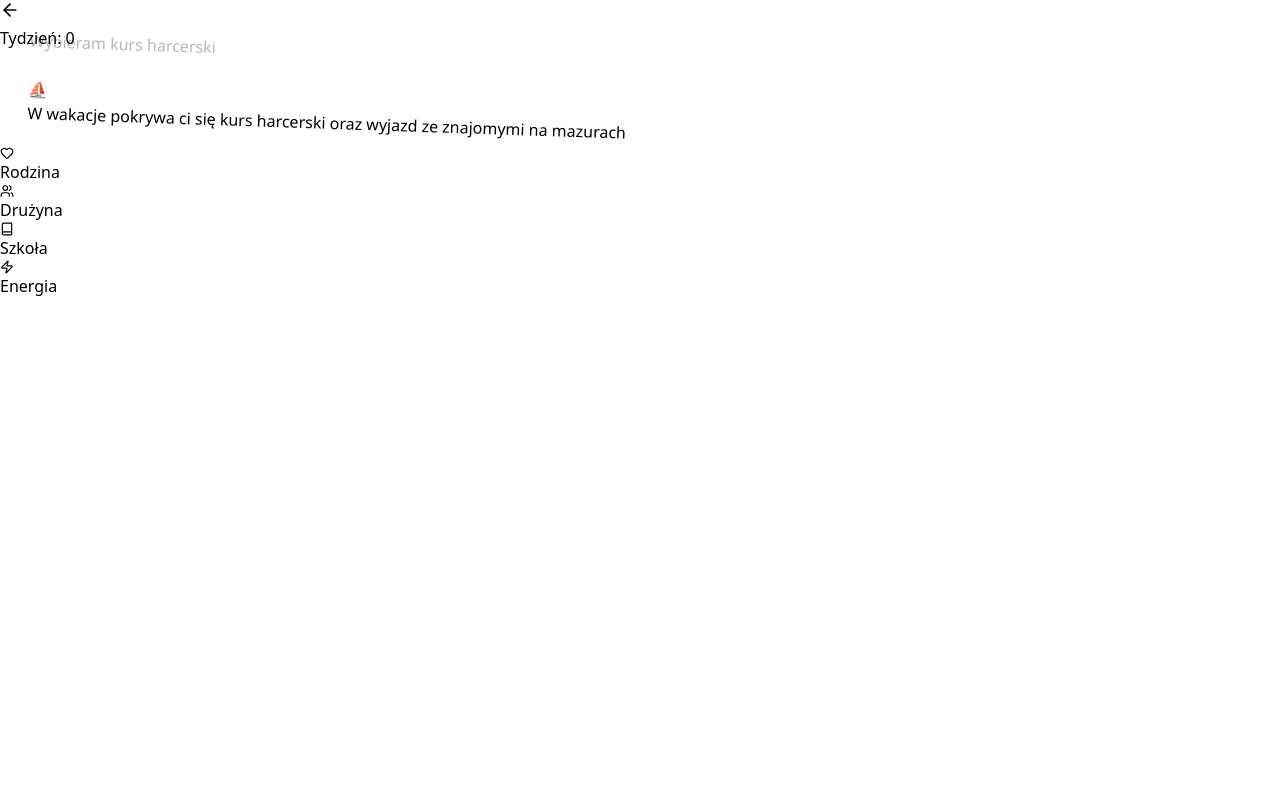
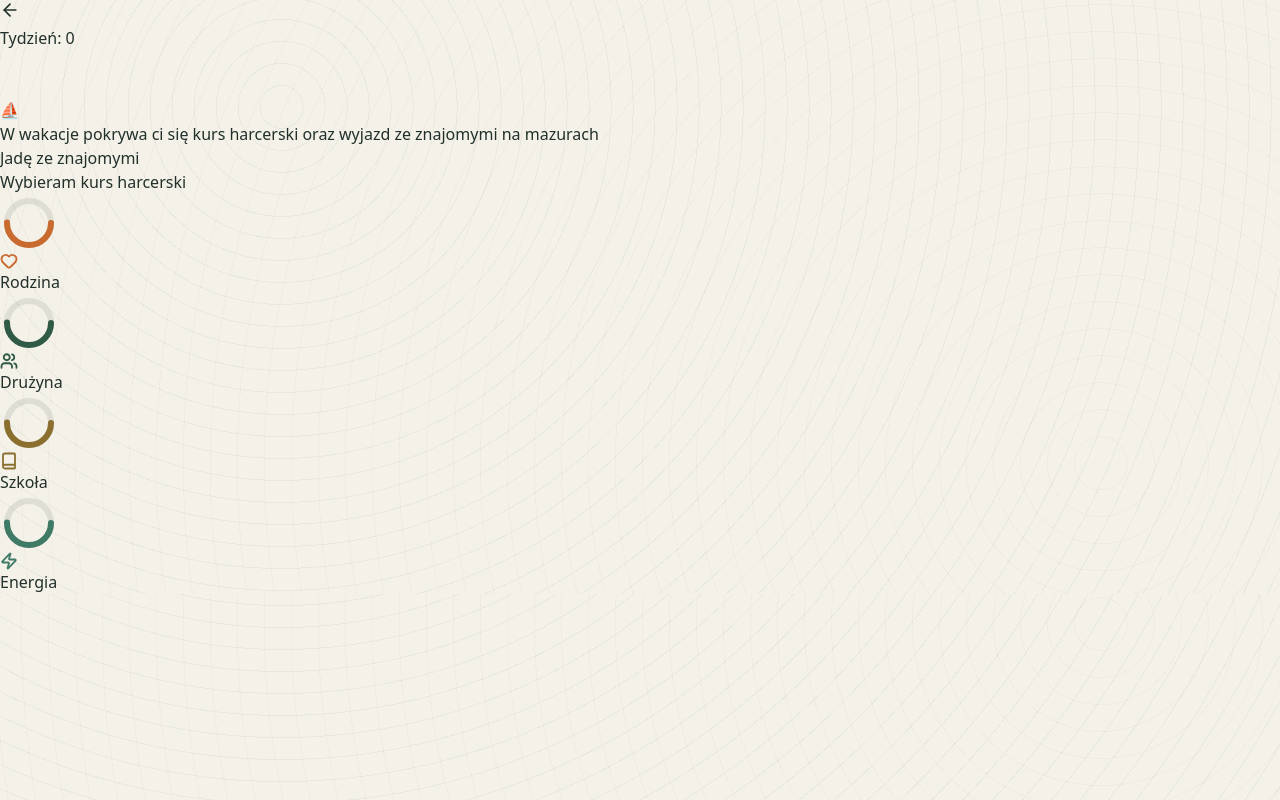
Before and after one commit to jfpio/scout-life-balance, a React (Vite) app: page /game in a window 1280 px wide. Built offline with nearby package versions, Linux system fonts and the light colour scheme.

Commit message:
Apply standalone visual redesign

```diff
--- a/src/components/Layout.tsx
+++ b/src/components/Layout.tsx
@@ -7,9 +7,8 @@ interface LayoutProps {
 
 export const Layout: React.FC<LayoutProps> = ({ children, className = '' }) => {
   return (
-    <div className="min-h-screen bg-gray-100 flex justify-center items-center font-sans text-gray-900">
-      {/* Mobile container: max-w-md, full height on mobile, shadow on desktop */}
-      <div className={`w-full max-w-md h-screen sm:h-[800px] sm:max-h-screen bg-white sm:rounded-3xl shadow-xl overflow-hidden flex flex-col relative ${className}`}>
+    <div className="slb-bg min-h-screen flex justify-center items-stretch text-[var(--slb-ink)]">
+      <div className={`w-full max-w-[430px] min-h-screen h-screen overflow-hidden flex flex-col relative ${className}`}>
         {children}
       </div>
     </div>
--- a/src/components/ResourceBar.tsx
+++ b/src/components/ResourceBar.tsx
@@ -19,50 +19,55 @@ export const ResourceBar: React.FC<ResourceBarProps> = ({
   className = '',
   previewChange = 0
 }) => {
-  // Determine if we should show a preview indicator
   const isPreview = previewChange !== 0;
   const isPositive = previewChange > 0;
+  const normalizedValue = Math.max(0, Math.min(100, value));
+  const circumference = 2 * Math.PI * 22;
+  const strokeDashoffset = circumference - (normalizedValue / 100) * circumference;
 
   return (
-    <div className={`flex flex-col gap-1 w-full ${className}`}>
-      <div className="flex justify-between items-center text-xs font-medium text-gray-500 px-1">
-        <span className="flex items-center gap-1">
-          <Icon size={14} className={color.replace('bg-', 'text-')} />
-          {label}
-        </span>
-      </div>
-
-      <div className="h-3 w-full bg-gray-100 rounded-full overflow-hidden relative">
-        {/* Background Bar (Current Value) */}
-        <motion.div
-          className={`h-full ${color} absolute left-0 top-0 z-10`}
-          initial={{ width: `${value}%` }}
-          animate={{ width: `${value}%` }}
-          transition={{ type: "spring", stiffness: 100, damping: 20 }}
-        />
-
-        {/* Preview Indicator (Overlay Tint) - instead of exact width, just tint the whole bar or show a small glimmer?
-            User said: "widział na zielono/czerwono czy karta daje plus czy minus".
-            Let's just use the icon indicator below and maybe a subtle border or icon change.
-            Actually, let's remove the width preview entirely to be safe about "exact points".
-        */}
-      </div>
-
-      {/* Change Indicator */}
-      <div className="h-4 relative flex justify-end">
+    <div className={`flex flex-col items-center gap-1 ${className}`}>
+      <div className="relative grid size-[62px] place-items-center">
+        <svg className="-rotate-90" width="58" height="58" viewBox="0 0 58 58" aria-hidden="true">
+          <circle
+            cx="29"
+            cy="29"
+            r="22"
+            fill="none"
+            stroke="rgba(33,48,42,0.1)"
+            strokeWidth="6"
+          />
+          <motion.circle
+            cx="29"
+            cy="29"
+            r="22"
+            fill="none"
+            stroke={color}
+            strokeWidth="6"
+            strokeLinecap="round"
+            strokeDasharray={circumference}
+            initial={{ strokeDashoffset: circumference }}
+            animate={{ strokeDashoffset }}
+            transition={{ type: "spring", stiffness: 100, damping: 20 }}
+          />
+        </svg>
+        <div className="absolute grid size-10 place-items-center rounded-full bg-white shadow-sm">
+          <Icon size={18} style={{ color }} strokeWidth={2.4} />
+        </div>
         <AnimatePresence>
           {isPreview && (
             <motion.div
-              initial={{ opacity: 0, y: 5 }}
-              animate={{ opacity: 1, y: 0 }}
-              exit={{ opacity: 0, y: 5 }}
-              className={`text-lg font-bold absolute -top-1 ${isPositive ? 'text-green-500' : 'text-red-500'}`}
-            >
-              {(isPositive ? '▲' : '▼').repeat(Math.min(3, Math.abs(previewChange)))}
-            </motion.div>
+              initial={{ opacity: 0, scale: 0.7 }}
+              animate={{ opacity: 1, scale: 1 }}
+              exit={{ opacity: 0, scale: 0.7 }}
+              className={`absolute -right-1 top-1 size-4 rounded-full border-2 border-white ${isPositive ? 'bg-emerald-500' : 'bg-[var(--slb-orange)]'}`}
+            />
           )}
         </AnimatePresence>
       </div>
+      <span className="font-display text-[10px] font-bold uppercase tracking-[0.08em] text-[var(--slb-muted)]">
+        {label}
+      </span>
     </div>
   );
 };
--- a/src/components/SwipeCard.tsx
+++ b/src/components/SwipeCard.tsx
@@ -24,8 +24,8 @@ export const SwipeCard: React.FC<SwipeCardProps> = ({
   const rotate = useTransform(x, [-150, 0, 150], [-10, 0, 10]);
 
   // Opacity for choice indicators
-  const leftOpacity = useTransform(x, [0, -100], [0, 1]);
-  const rightOpacity = useTransform(x, [0, 100], [0, 1]);
+  const leftOpacity = useTransform(x, [-120, -45], [1, 0]);
+  const rightOpacity = useTransform(x, [45, 120], [0, 1]);
 
   // Optional: Background color shift based on swipe?
   // const bg = useTransform(x, [-150, 0, 150], ["rgb(255, 230, 230)", "rgb(255, 255, 255)", "rgb(230, 255, 230)"]);
@@ -115,44 +115,54 @@ export const SwipeCard: React.FC<SwipeCardProps> = ({
       onDrag={handleDrag}
       animate={controls}
       style={{ x, rotate }}
-      className="absolute w-full max-w-[320px] h-full bg-white rounded-2xl shadow-xl border border-gray-100 flex flex-col items-center justify-between p-6 cursor-grab active:cursor-grabbing touch-none select-none"
+      className="card-enter absolute h-full w-full max-w-[326px] cursor-grab select-none touch-none overflow-hidden rounded-[32px] border border-[var(--slb-line)] bg-[var(--slb-card)] p-5 shadow-[0_22px_60px_rgba(33,48,42,0.16)] active:cursor-grabbing"
     >
-      {/* Choice Indicators (Overlay) */}
       <motion.div
         style={{ opacity: rightOpacity }}
-        className="absolute top-8 left-8 border-4 border-indigo-500 text-indigo-600 rounded-lg px-4 py-2 font-bold text-2xl transform -rotate-12 z-20 pointer-events-none bg-white/90 backdrop-blur-sm"
+        className="pointer-events-none absolute left-5 top-8 z-20 max-w-[136px] -rotate-12 rounded-2xl border-[3px] border-[var(--slb-pine)] bg-white/90 px-3 py-2 text-center font-display text-sm font-black uppercase leading-tight text-[var(--slb-pine)] shadow-sm backdrop-blur-sm"
       >
         {card.rightChoice.text}
       </motion.div>
       <motion.div
         style={{ opacity: leftOpacity }}
-        className="absolute top-8 right-8 border-4 border-amber-500 text-amber-600 rounded-lg px-4 py-2 font-bold text-2xl transform rotate-12 z-20 pointer-events-none bg-white/90 backdrop-blur-sm"
+        className="pointer-events-none absolute right-5 top-8 z-20 max-w-[136px] rotate-12 rounded-2xl border-[3px] border-[var(--slb-orange)] bg-white/90 px-3 py-2 text-center font-display text-sm font-black uppercase leading-tight text-[var(--slb-orange)] shadow-sm backdrop-blur-sm"
       >
         {card.leftChoice.text}
       </motion.div>
 
-      {/* Card Content */}
-      <div className="w-full flex-1 flex flex-col items-center justify-center gap-6">
+      <div className="flex h-full w-full flex-col items-center justify-between gap-4 rounded-[24px] border border-[rgba(33,48,42,0.08)] bg-[linear-gradient(180deg,#fff_0%,#fbfaf6_100%)] p-4">
         {card.image && (
-            <div className={`w-full ${card.image.length < 5 ? 'h-32 flex items-center justify-center bg-indigo-50' : 'h-40 bg-gray-100'} rounded-xl mb-2 overflow-hidden`}>
+            <div className={`w-full ${card.image.length < 5 ? 'min-h-[132px] flex items-center justify-center bg-[#F0EEE4]' : 'h-[154px] bg-[#F0EEE4]'} overflow-hidden rounded-[24px] border border-[var(--slb-line)]`}>
                 {card.image.length < 5 ? (
-                    <span className="text-6xl">{card.image}</span>
+                    <span className="text-6xl leading-none">{card.image}</span>
                 ) : (
                     <img src={card.image} alt={imageAlt} className="w-full h-full object-cover" />
                 )}
             </div>
         )}
 
-        {/* If no image, maybe a placeholder icon or larger text */}
         {!card.image && (
-             <div className="w-full h-32 bg-indigo-50 rounded-xl flex items-center justify-center mb-2">
-                <span className="text-4xl">🤔</span>
+             <div className="flex min-h-[132px] w-full items-center justify-center rounded-[24px] border border-[var(--slb-line)] bg-[#F0EEE4]">
+                <span className="text-5xl leading-none">🤔</span>
              </div>
         )}
 
-        <h3 className="text-xl font-medium text-center text-gray-800 leading-relaxed">
+        <h3 className="flex flex-1 items-center px-1 text-center font-display text-[clamp(1.3rem,7vw,1.9rem)] font-black leading-[1.05] text-[var(--slb-ink)]">
           {card.description}
         </h3>
+
+        <div className="grid w-full grid-cols-2 gap-3">
+          <div className="min-h-[58px] rounded-2xl border border-[rgba(201,106,46,0.18)] bg-[#FFF4EA] px-3 py-2 text-center">
+            <p className="break-words font-display text-[11px] font-black uppercase leading-tight text-[var(--slb-orange)]">
+              {card.leftChoice.text}
+            </p>
+          </div>
+          <div className="min-h-[58px] rounded-2xl border border-[rgba(47,90,69,0.18)] bg-[#EEF5EF] px-3 py-2 text-center">
+            <p className="break-words font-display text-[11px] font-black uppercase leading-tight text-[var(--slb-pine)]">
+              {card.rightChoice.text}
+            </p>
+          </div>
+        </div>
       </div>
     </motion.div>
   );
--- a/src/index.css
+++ b/src/index.css
@@ -1,6 +1,16 @@
 @tailwind base;
 @tailwind components;
 @tailwind utilities;
+
+:root {
+  --slb-ink: #21302a;
+  --slb-muted: #6e7a6e;
+  --slb-pine: #2f5a45;
+  --slb-orange: #c96a2e;
+  --slb-paper: #f4f1e9;
+  --slb-card: #ffffff;
+  --slb-line: #e4decf;
+}
 
 html, body, #root {
   height: 100%;
@@ -8,3 +18,82 @@ html, body, #root {
   overflow: hidden;
   overscroll-behavior: none;
 }
+
+body {
+  background:
+    repeating-radial-gradient(circle at 22% 18%, transparent 0 21px, rgba(47, 90, 69, 0.06) 21px 22px),
+    repeating-radial-gradient(circle at 86% 78%, transparent 0 26px, rgba(201, 106, 46, 0.05) 26px 27px),
+    var(--slb-paper);
+  color: var(--slb-ink);
+  font-family: Karla, ui-sans-serif, system-ui, -apple-system, BlinkMacSystemFont, "Segoe UI", sans-serif;
+  -webkit-tap-highlight-color: transparent;
+}
+
+::selection {
+  background: rgba(47, 90, 69, 0.18);
+}
+
+.font-display {
+  font-family: "Bricolage Grotesque", Karla, ui-sans-serif, system-ui, sans-serif;
+}
+
+.slb-bg {
+  background:
+    repeating-radial-gradient(circle at 22% 18%, transparent 0 21px, rgba(47, 90, 69, 0.06) 21px 22px),
+    repeating-radial-gradient(circle at 86% 78%, transparent 0 26px, rgba(201, 106, 46, 0.05) 26px 27px),
+    var(--slb-paper);
+}
+
+@keyframes cardEnter {
+  from {
+    transform: scale(0.9) translateY(20px);
+    opacity: 0.6;
+  }
+  to {
+    transform: scale(1) translateY(0);
+    opacity: 1;
+  }
+}
+
+.card-enter {
+  animation: cardEnter 0.32s cubic-bezier(0.34, 1.4, 0.64, 1) both;
+}
+
+@keyframes fadeUp {
+  from {
+    opacity: 0;
+    transform: translateY(14px);
+  }
+  to {
+    opacity: 1;
+    transform: translateY(0);
+  }
+}
+
+.fade-up {
+  animation: fadeUp 0.4s ease both;
+}
+
+@keyframes sheetUp {
+  from {
+    transform: translateY(100%);
+  }
+  to {
+    transform: translateY(0);
+  }
+}
+
+.sheet-up {
+  animation: sheetUp 0.38s cubic-bezier(0.34, 1.2, 0.64, 1) both;
+}
+
+@keyframes pulseDot {
+  0%, 100% {
+    transform: scale(0.85);
+    opacity: 0.55;
+  }
+  50% {
+    transform: scale(1.15);
+    opacity: 1;
+  }
+}
--- a/src/pages/Game.tsx
+++ b/src/pages/Game.tsx
@@ -80,25 +80,26 @@ const Game: React.FC<GameProps> = ({
   };
 
   return (
-    <div className="flex flex-col h-[100dvh] bg-gray-50 relative overflow-hidden">
-      {/* Header */}
-      <div className="absolute top-0 w-full z-50 flex justify-between items-center p-4">
-        <button onClick={handleExit} className="p-2 bg-white/80 backdrop-blur-sm rounded-full shadow-sm hover:bg-white transition-colors">
-           <ArrowLeft size={20} className="text-gray-600" />
+    <div className="relative flex h-[100dvh] flex-col overflow-hidden">
+      <div className="z-40 flex items-center justify-between px-4 pb-2 pt-12">
+        <button
+          onClick={handleExit}
+          className="grid size-11 place-items-center rounded-full border border-[var(--slb-line)] bg-white/90 text-[var(--slb-ink)] shadow-sm backdrop-blur transition-colors hover:bg-white"
+          aria-label={content.game.backToMenu}
+        >
+           <ArrowLeft size={20} />
         </button>
-        <div className="bg-white/80 backdrop-blur-sm px-3 py-1 rounded-full text-sm font-bold shadow-sm">
+        <div className="flex items-center gap-2 rounded-full border border-[var(--slb-line)] bg-white/90 px-4 py-2 font-display text-sm font-black text-[var(--slb-ink)] shadow-sm backdrop-blur">
+          <span className="size-2.5 rotate-45 rounded-[2px] bg-[var(--slb-orange)]" />
           {content.game.weekLabel(weeksSurvived)}
         </div>
       </div>
 
-      {/* Main Game Area (Card) */}
-      <div className="flex-1 flex items-center justify-center p-4 mt-4 mb-32 relative w-full h-full max-h-[80dvh]">
-         <div className="relative w-full max-w-[360px] h-full max-h-[70dvh] min-h-[300px] aspect-[3/4]">
-            {/* Background cards for stack effect */}
-            <div className="absolute top-2 left-0 right-0 h-full bg-white rounded-2xl shadow-sm scale-95 opacity-50 translate-y-2" />
-            <div className="absolute top-4 left-0 right-0 h-full bg-white rounded-2xl shadow-sm scale-90 opacity-30 translate-y-4" />
+      <div className="relative flex flex-1 items-center justify-center px-5 pb-[148px] pt-2">
+         <div className="relative h-full min-h-[320px] w-full max-w-[326px] max-h-[520px]">
+            <div className="absolute inset-0 translate-y-4 rotate-[-3deg] rounded-[32px] border border-[var(--slb-line)] bg-white/55 shadow-sm" />
+            <div className="absolute inset-0 translate-y-2 rotate-[3deg] rounded-[32px] border border-[var(--slb-line)] bg-white/80 shadow-sm" />
 
-            {/* Active Card */}
             {currentCard && !isGameOver && (
                 <div className="absolute inset-0 z-20">
                     <SwipeCard
@@ -113,44 +114,42 @@ const Game: React.FC<GameProps> = ({
                 </div>
             )}
 
-            {/* Empty State / Game Won */}
             {!currentCard && !isGameOver && (
-                <div className="absolute inset-0 z-10 bg-white rounded-2xl shadow-xl flex items-center justify-center p-6 text-center">
-                    <h3 className="text-xl font-bold text-gray-800">{content.game.emptyTitle}</h3>
-                    <p className="text-gray-500 mt-2">{content.game.emptySubtitle}</p>
+                <div className="absolute inset-0 z-10 flex flex-col items-center justify-center rounded-[32px] border border-[var(--slb-line)] bg-white p-6 text-center shadow-[0_22px_60px_rgba(33,48,42,0.16)]">
+                    <h3 className="font-display text-2xl font-black text-[var(--slb-ink)]">{content.game.emptyTitle}</h3>
+                    <p className="mt-2 leading-relaxed text-[var(--slb-muted)]">{content.game.emptySubtitle}</p>
                 </div>
             )}
          </div>
       </div>
 
-      {/* Resources Footer */}
-      <div className="absolute bottom-0 w-full bg-white border-t border-gray-100 p-4 pb-8 shadow-[0_-4px_6px_-1px_rgba(0,0,0,0.05)] rounded-t-3xl transition-transform duration-300">
-        <div className="grid grid-cols-2 gap-x-6 gap-y-3">
+      <div className="absolute bottom-0 w-full px-3 pb-4">
+        <div className="grid grid-cols-4 gap-2 rounded-[30px] border border-[var(--slb-line)] bg-white/[0.92] px-3 py-4 shadow-[0_-18px_42px_rgba(33,48,42,0.12)] backdrop-blur">
           <ResourceBar
             icon={Heart}
             value={resources.family}
-            color="bg-red-500"
+            color="#C96A2E"
             label={content.resources.family.short}
             previewChange={isGameOver ? 0 : getResourcePreview('family')}
           />
           <ResourceBar
             icon={Users}
             value={resources.scouting}
-            color="bg-blue-500"
+            color="#2F5A45"
             label={content.resources.scouting.short}
             previewChange={isGameOver ? 0 : getResourcePreview('scouting')}
           />
           <ResourceBar
             icon={Book}
             value={resources.school}
-            color="bg-yellow-500"
+            color="#8A6F2F"
             label={content.resources.school.short}
             previewChange={isGameOver ? 0 : getResourcePreview('school')}
           />
           <ResourceBar
             icon={Zap}
             value={resources.energy}
-            color="bg-green-500"
+            color="#3E7A66"
             label={content.resources.energy.short}
             previewChange={isGameOver ? 0 : getResourcePreview('energy')}
           />
@@ -159,32 +158,31 @@ const Game: React.FC<GameProps> = ({
 
       {/* Game Over Overlay */}
       {isGameOver && (
-        <div className="absolute inset-0 z-50 bg-black/60 backdrop-blur-md flex flex-col justify-center items-center p-6 animate-in fade-in duration-300">
-           <div className="w-full max-w-sm bg-white rounded-3xl shadow-2xl p-8 text-center space-y-6 transform animate-in zoom-in-95 duration-300">
+        <div className="absolute inset-0 z-50 flex items-end bg-[rgba(33,48,42,0.45)] p-3 backdrop-blur-sm">
+           <div className="sheet-up w-full rounded-[34px] border border-[var(--slb-line)] bg-white p-6 text-center shadow-2xl">
 
              <div className="space-y-2">
-               <h2 className="text-3xl font-bold text-gray-900">{content.game.gameOverTitle}</h2>
-               <div className="inline-block bg-gray-100 px-4 py-1 rounded-full">
-                  <p className="text-sm font-semibold text-gray-600">
+               <h2 className="font-display text-3xl font-black text-[var(--slb-ink)]">{content.game.gameOverTitle}</h2>
+               <div className="inline-block rounded-full bg-[#EEF5EF] px-4 py-1">
+                  <p className="font-display text-xs font-black uppercase tracking-[0.08em] text-[var(--slb-pine)]">
                     {content.game.survivedText(weeksSurvived)}
                   </p>
                </div>
              </div>
 
-             <div className="bg-red-50 p-4 rounded-xl border border-red-100">
-               <p className="text-gray-800 font-medium leading-relaxed">
+             <div className="mt-5 rounded-2xl border border-[rgba(201,106,46,0.18)] bg-[#FFF4EA] p-4">
+               <p className="font-medium leading-relaxed text-[var(--slb-ink)]">
                  {gameOverReason}
                </p>
              </div>
 
-             {/* Secret Password Field */}
-             <div className="pt-2">
-                <p className="text-xs text-center text-gray-400 mb-1 uppercase tracking-wider font-bold">{content.game.secretPasswordLabel}</p>
+             <div className="pt-5">
+                <p className="mb-2 text-center font-display text-[10px] font-black uppercase tracking-[0.12em] text-[var(--slb-muted)]">{content.game.secretPasswordLabel}</p>
                 <div className="relative">
                   <input
                     type="password"
                     placeholder={content.game.secretPasswordPlaceholder}
-                    className="w-full bg-gray-50 border border-gray-200 rounded-lg px-4 py-2 text-center text-gray-700 outline-none focus:border-blue-500 focus:ring-2 focus:ring-blue-100 transition-all placeholder:text-gray-400"
+                    className="w-full rounded-full border border-[var(--slb-line)] bg-[#FBFAF6] px-4 py-3 text-center text-[var(--slb-ink)] outline-none transition-all placeholder:text-[var(--slb-muted)] focus:border-[var(--slb-pine)] focus:ring-2 focus:ring-[rgba(47,90,69,0.14)]"
                     onChange={(e) => {
                       if (e.target.value.toLowerCase() === 'wsparcie') {
                         dispatch(continueGame());
@@ -194,8 +192,8 @@ const Game: React.FC<GameProps> = ({
                 </div>
              </div>
 
-             <div className="space-y-3 pt-2">
-                <Button fullWidth onClick={handleRestart} className="shadow-lg shadow-blue-100">
+             <div className="space-y-3 pt-5">
+                <Button fullWidth onClick={handleRestart}>
                   <div className="flex items-center justify-center gap-2">
                     <RotateCcw size={18} />
                     <span>{content.game.restart}</span>
```
Also changed, not shown: src/components/Button.tsx (+5 -5 lines), src/pages/CreateCustomGame.tsx (+79 -17 lines), src/pages/CustomGame.tsx (+6 -6 lines), src/pages/Home.tsx (+21 -16 lines), src/pages/Instructions.tsx (+35 -24 lines).
